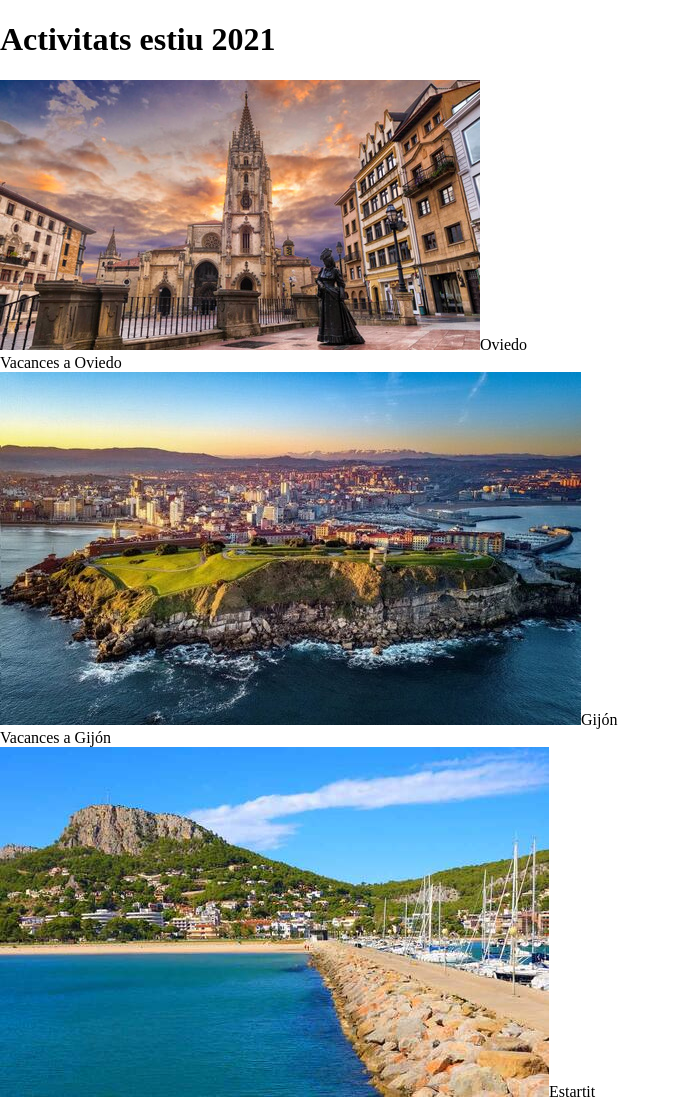
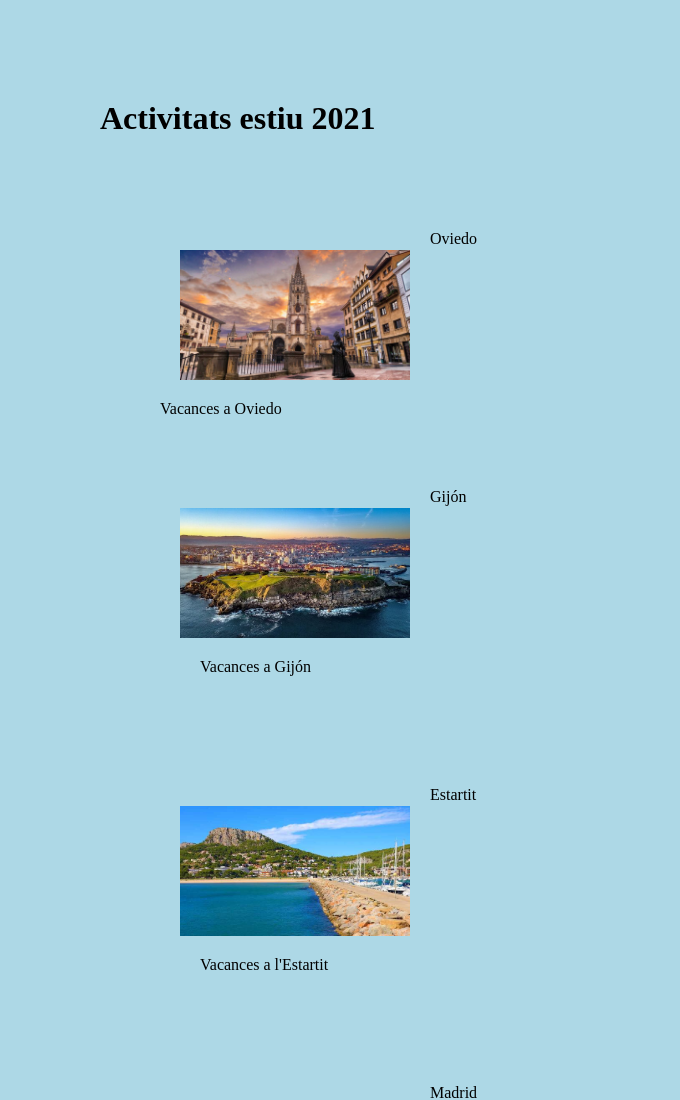
Before and after one commit to izanmc-gh/Tasca2IzanMC, a website: page html/index.html in a window 1280 px wide. Shown: the top 1100 px of the page, without its empty margins (0-680 px from the left). Drawn offline with Linux system fonts and the light colour scheme.

Commit message:
Commit exercici17

```diff
--- a/css/main.css
+++ b/css/main.css
@@ -1,4 +1,38 @@
+* {
+  padding: 30px;
+  margin:10px;
+}
+
 body {
-  margin: 0;
-  padding: 0;
+  background: lightblue;
 }
+h1{
+  padding: -10px;
+  margin: -50px;
+}
+img {
+  float: left;
+  width: 230px;
+  height: 130px;
+  padding: 10px;
+
+}
+
+.article {
+  margin: -10px;
+  padding: 40px;
+  height: 135px;
+  width: 200px;
+}
+
+p {
+  padding: -10px;
+}
+
+.div{
+  margin-left: -10px;
+}
+
+.cos {
+  display: table;
+}
--- a/html/index.html
+++ b/html/index.html
@@ -11,8 +11,7 @@
 </div>
 <div class="cos">
   <article>
-    <img src="../img/oviedo.jpg">Oviedo
-    <div>Vacances a Oviedo</div>
+    <img src="../img/oviedo.jpg">Oviedo <br> Vacances a Oviedo
   </article>
   <article>
     <img src="../img/gijon.jpg">Gijón
```
